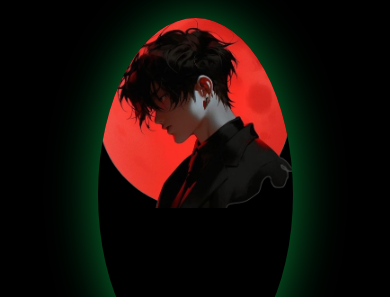
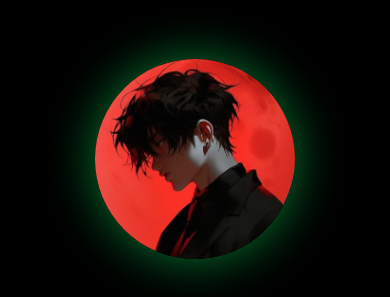
Before and after one commit to berlin197/test, a plain HTML site: page index.html in a window 390 px wide. Shown: the part 66-363 px from the top of the page. Drawn offline with nearby package versions, Linux system fonts and the light colour scheme; a script that the page names is missing.

Commit message:
latest update

```diff
--- a/style.css
+++ b/style.css
@@ -106,13 +106,15 @@ section{
 }
 .main-container .image{
     width: 500px;
-    height: 80vh;
-    border-radius: 100%;
+    height: 500px;
+    border-radius: 50%;
     overflow: hidden;
     box-shadow: 0 0 50px #077b32;
 }
 .main-container .image img{
     width: 100%;
+    height: 100%;
+    object-fit: cover;
 }
 .main-container .image:hover{
     animation: animate 1.5s ease-in-out infinite;
@@ -221,14 +223,14 @@ section{
     }
     .main-container .image{
         z-index: -1;
-        width: 50%;
-        height: 50%;
+        width: 200px;
+        height: 200px;
     }
 }
-@media (max-width:440px){
+@media (max-width: 480px){
     .main-container .image{
-        width: 50%;
-        height: 50%;
+        width: 200px;
+        height: 200px;
         margin-bottom: 0px;
     }
     .main-container .content{
```
